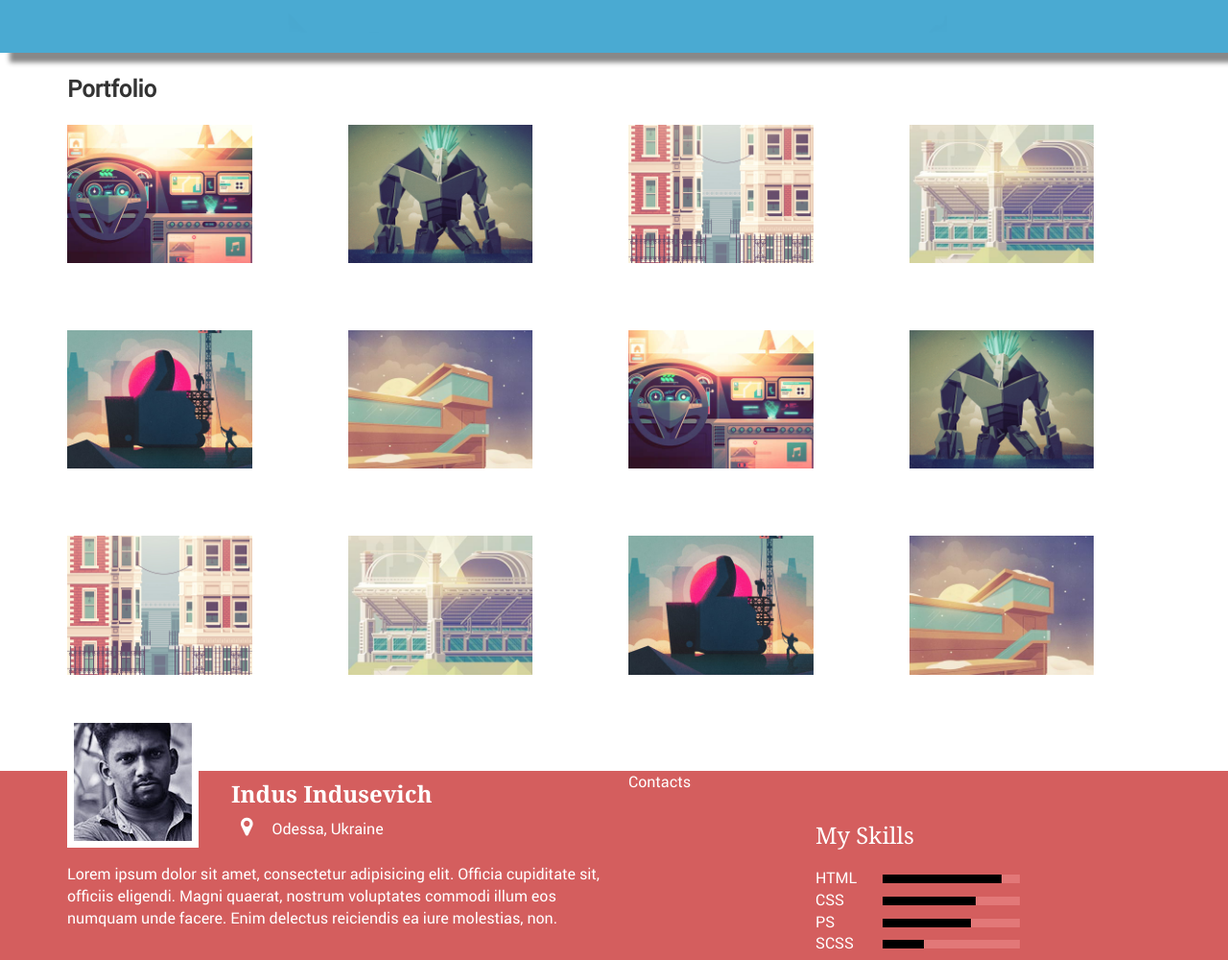
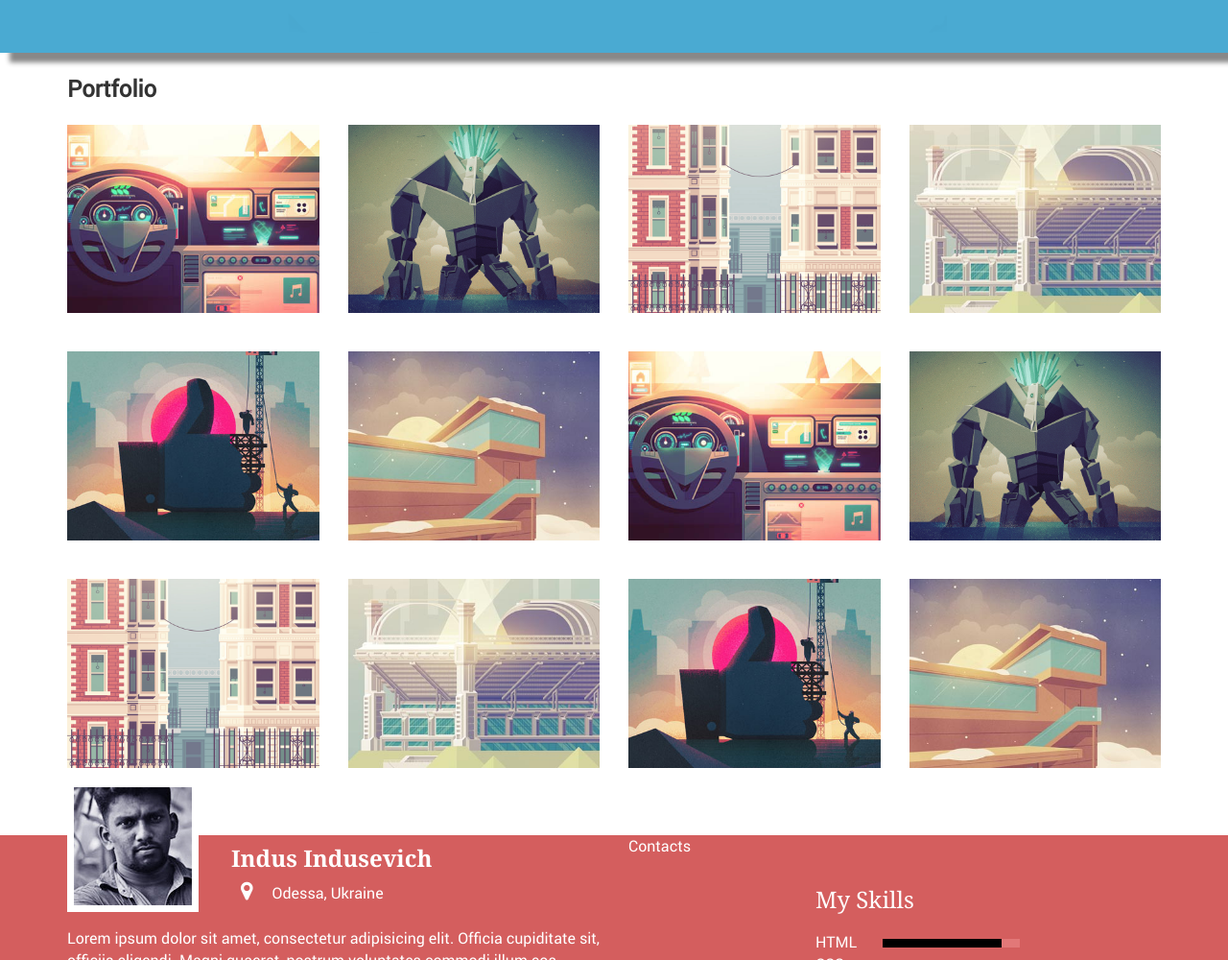
Before and after one commit to Fikus-Pikus/Folio, a plain HTML site: page index.html in a window 1280 px wide. Shown: the part 320-1320 px from the top of the page at 96% size. Drawn offline with Linux system fonts and the light colour scheme; a web font is replaced by a local one.

Commit message:
борюсь c адаптацией изображений

```diff
--- a/css/main.css
+++ b/css/main.css
@@ -157,9 +157,8 @@ header a {
     height: auto;
 }
 .portfolio a {
-    display: block;
-    margin: 0px 70px 70px 0px;
-
+  display: inline-block;
+  margin-bottom: 40px;
 }
 
 /* конец портфолио */
--- a/index.html
+++ b/index.html
@@ -62,18 +62,18 @@
 			</div>
 			<div class="row">
 				<div class="center">
-					<div class="col-xs-12 col-sm-6 col-md-3"><a href="img/1.jpg" class="item"><img src="img/1.jpg" alt="pic"></a></div>
-					<div class="col-xs-12 col-sm-6 col-md-3"><a href="img/2.jpg" class="item"><img src="img/2.jpg" alt="pic"></a></div>
-					<div class="col-xs-12 col-sm-6 col-md-3"><a href="img/3.jpg" class="item"><img src="img/3.jpg" alt="pic"></a></div>
-					<div class="col-xs-12 col-sm-6 col-md-3"><a href="img/4.jpg" class="item"><img src="img/4.jpg" alt="pic"></a></div>
-					<div class="col-xs-12 col-sm-6 col-md-3"><a href="img/5.jpg" class="item"><img src="img/5.jpg" alt="pic"></a></div>
-					<div class="col-xs-12 col-sm-6 col-md-3"><a href="img/6.jpg" class="item"><img src="img/6.jpg" alt="pic"></a></div>
-					<div class="col-xs-12 col-sm-6 col-md-3"><a href="img/1.jpg" class="item"><img src="img/1.jpg" alt="pic"></a></div>
-					<div class="col-xs-12 col-sm-6 col-md-3"><a href="img/2.jpg" class="item"><img src="img/2.jpg" alt="pic"></a></div>
-					<div class="col-xs-12 col-sm-6 col-md-3"><a href="img/3.jpg" class="item"><img src="img/3.jpg" alt="pic"></a></div>
-					<div class="col-xs-12 col-sm-6 col-md-3"><a href="img/4.jpg" class="item"><img src="img/4.jpg" alt="pic"></a></div>
-					<div class="col-xs-12 col-sm-6 col-md-3"><a href="img/5.jpg" class="item"><img src="img/5.jpg" alt="pic"></a></div>
-					<div class="col-xs-12 col-sm-6 col-md-3"><a href="img/6.jpg" class="item"><img src="img/6.jpg" alt="pic"></a></div>
+					<div class="col-xs-12 col-sm-6 col-md-3 block_img"><a href="img/1.jpg" class="item"><img src="img/1.jpg" alt="pic"></a></div>
+					<div class="col-xs-12 col-sm-6 col-md-3 block_img"><a href="img/2.jpg" class="item"><img src="img/2.jpg" alt="pic"></a></div>
+					<div class="col-xs-12 col-sm-6 col-md-3 block_img"><a href="img/3.jpg" class="item"><img src="img/3.jpg" alt="pic"></a></div>
+					<div class="col-xs-12 col-sm-6 col-md-3 block_img"><a href="img/4.jpg" class="item"><img src="img/4.jpg" alt="pic"></a></div>
+					<div class="col-xs-12 col-sm-6 col-md-3 block_img"><a href="img/5.jpg" class="item"><img src="img/5.jpg" alt="pic"></a></div>
+					<div class="col-xs-12 col-sm-6 col-md-3 block_img"><a href="img/6.jpg" class="item"><img src="img/6.jpg" alt="pic"></a></div>
+					<div class="col-xs-12 col-sm-6 col-md-3 block_img"><a href="img/1.jpg" class="item"><img src="img/1.jpg" alt="pic"></a></div>
+					<div class="col-xs-12 col-sm-6 col-md-3 block_img"><a href="img/2.jpg" class="item"><img src="img/2.jpg" alt="pic"></a></div>
+					<div class="col-xs-12 col-sm-6 col-md-3 block_img"><a href="img/3.jpg" class="item"><img src="img/3.jpg" alt="pic"></a></div>
+					<div class="col-xs-12 col-sm-6 col-md-3 block_img"><a href="img/4.jpg" class="item"><img src="img/4.jpg" alt="pic"></a></div>
+					<div class="col-xs-12 col-sm-6 col-md-3 block_img"><a href="img/5.jpg" class="item"><img src="img/5.jpg" alt="pic"></a></div>
+					<div class="col-xs-12 col-sm-6 col-md-3 block_img"><a href="img/6.jpg" class="item"><img src="img/6.jpg" alt="pic"></a></div>
 				</div>
 			</div>
 		</div>
```
